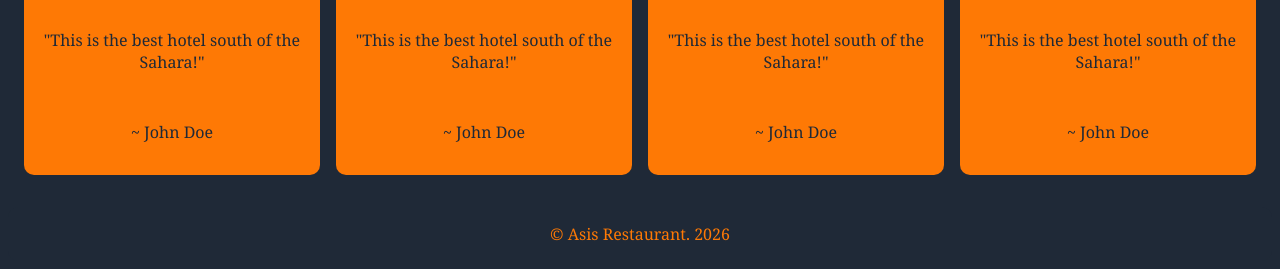
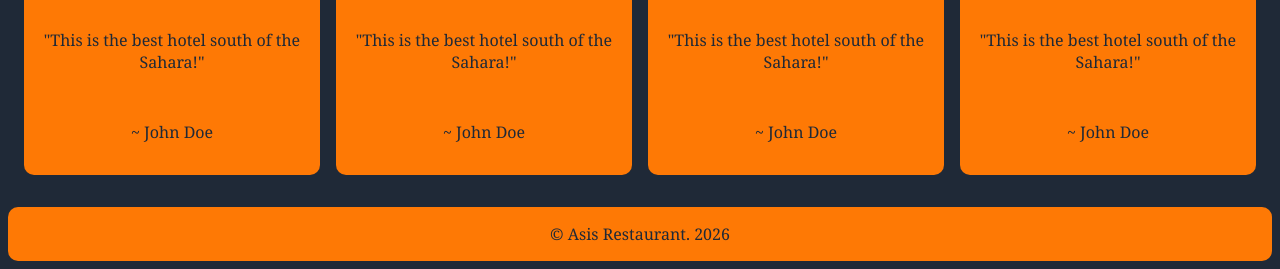
Before and after one commit to DennoCheru/Restaurant, a website built with webpack: page src/template.html in a window 1280 px wide. Shown: the part 1065-1334 px from the top of the page. Built offline with nearby package versions, Linux system fonts and the light colour scheme; files whose address does not match are found by name; a web font is replaced by a local one.

Commit message:
Change footer background and text color

```diff
--- a/src/styles.css
+++ b/src/styles.css
@@ -11,11 +11,11 @@ body {
 
 footer {
     text-align: center;
-    background-color: var(--bg-color);
+    background-color: var(--text-color);
     padding: 1rem;
     border-radius: 10px;
     margin-top: 1rem;
-    color: var(--text-color);
+    color: var(--bg-color);
 }
 
 .container {
```
